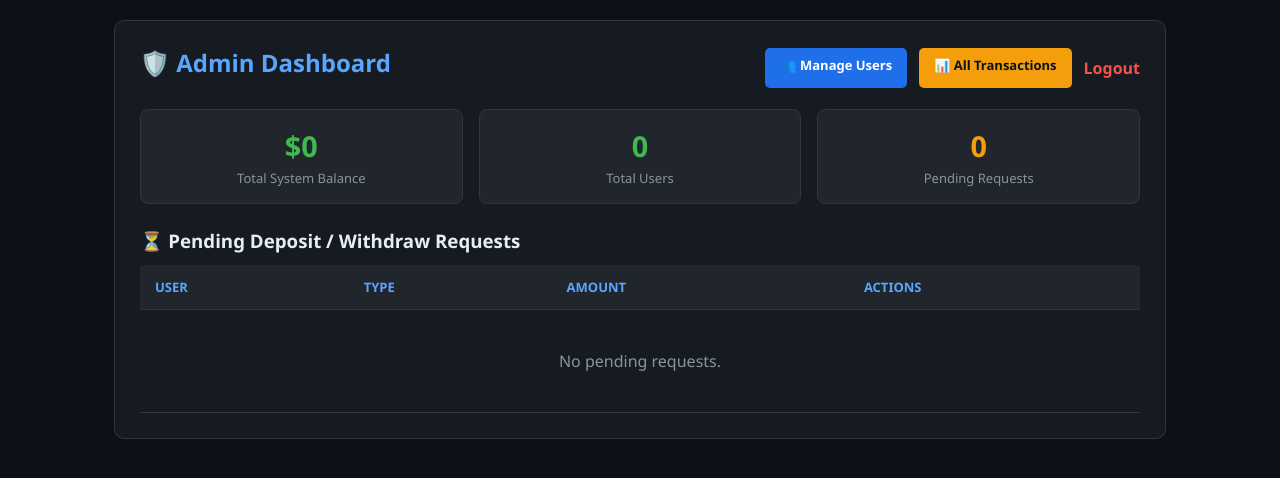
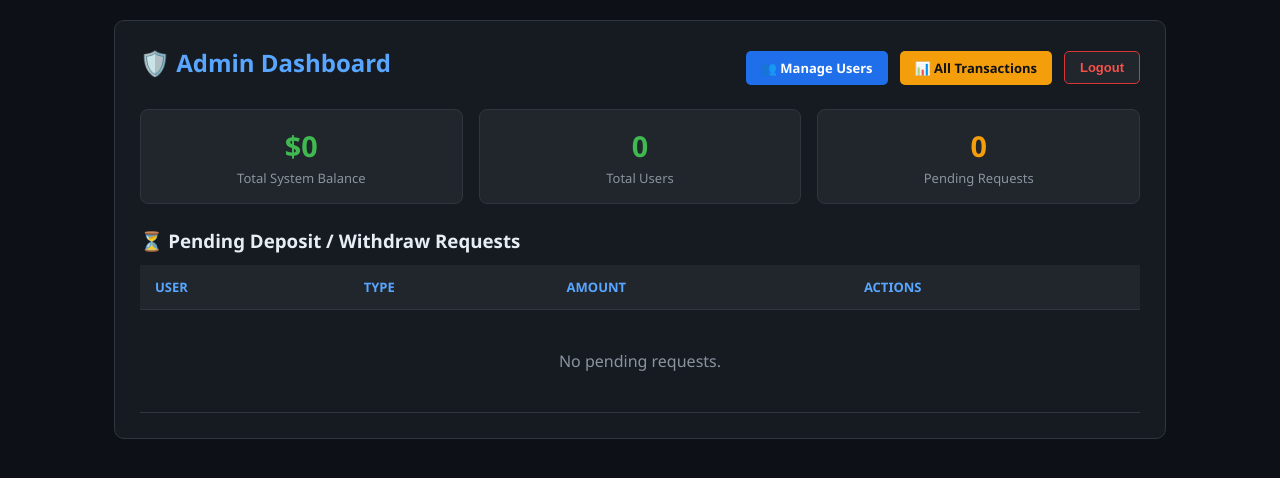
Before and after one commit to tamimalmahi/Betting-App, a Flask app: page /admin in a window 1280 px wide. Shown: the top 478 px of the page. Run offline with Flask 3, Linux system fonts and the light colour scheme; the visitor is signed in with stand-in values (Sample User, id 1); data that the repository does not hold is empty; some libraries are stand-ins or nearby versions.

Commit message:
Refactor logout and action buttons to use POST forms
Updated buttons and forms for logout and action handling.

```diff
--- a/templates/admin_panel.html
+++ b/templates/admin_panel.html
@@ -16,17 +16,19 @@
         th, td { padding: 13px 15px; text-align: left; border-bottom: 1px solid #30363d; }
         th { background-color: #21262d; color: #58a6ff; text-transform: uppercase; font-size: 13px; }
         tr:hover td { background: #1c2128; }
-        .btn { padding: 8px 15px; border-radius: 5px; text-decoration: none; font-weight: bold; font-size: 13px; display: inline-block; }
+        .btn { padding: 8px 15px; border-radius: 5px; text-decoration: none; font-weight: bold; font-size: 13px; display: inline-block; border: none; cursor: pointer; }
         .btn-approve { background: #238636; color: white; margin-right: 5px; }
         .btn-approve:hover { background: #2ea043; }
         .btn-reject { background: #da3633; color: white; }
         .btn-reject:hover { background: #f85149; }
         .btn-blue { background: #1f6feb; color: white; }
         .btn-orange { background: #f59e0b; color: #0d1117; }
+        .btn-logout { background: #21262d; color: #f85149; border: 1px solid #da3633; }
         .no-data { text-align: center; padding: 40px; color: #8b949e; }
         .top-bar { display: flex; justify-content: space-between; align-items: center; margin-bottom: 20px; }
-        .logout-btn { color: #f85149; text-decoration: none; font-weight: bold; }
-        .nav-links { display: flex; gap: 12px; }
+        .nav-links { display: flex; gap: 12px; align-items: center; }
+        /* FIX: inline form for POST buttons */
+        .action-form { display: inline; }
     </style>
 </head>
 <body>
@@ -36,7 +38,10 @@
         <div class="nav-links">
             <a href="/admin/users" class="btn btn-blue">👥 Manage Users</a>
             <a href="/admin/all_transactions" class="btn btn-orange">📊 All Transactions</a>
-            <a href="/logout" class="logout-btn" style="line-height:2.5;">Logout</a>
+            <!-- FIX: Admin logout as POST -->
+            <form action="/admin/logout" method="POST" class="action-form">
+                <button type="submit" class="btn btn-logout">Logout</button>
+            </form>
         </div>
     </div>
 
@@ -73,8 +78,13 @@
                 <td style="text-transform:capitalize;">{{ req[2] }}</td>
                 <td style="color:#3fb950;">${{ req[3] }}</td>
                 <td>
-                    <a href="/admin/action/{{ req[0] }}/Approved" class="btn btn-approve">✅ Approve</a>
-                    <a href="/admin/action/{{ req[0] }}/Rejected" class="btn btn-reject">❌ Reject</a>
+                    <!-- FIX: Approve/Reject are now POST forms, not GET links -->
+                    <form action="/admin/action/{{ req[0] }}/Approved" method="POST" class="action-form">
+                        <button type="submit" class="btn btn-approve">✅ Approve</button>
+                    </form>
+                    <form action="/admin/action/{{ req[0] }}/Rejected" method="POST" class="action-form" style="margin-left:5px;">
+                        <button type="submit" class="btn btn-reject">❌ Reject</button>
+                    </form>
                 </td>
             </tr>
             {% else %}
```
